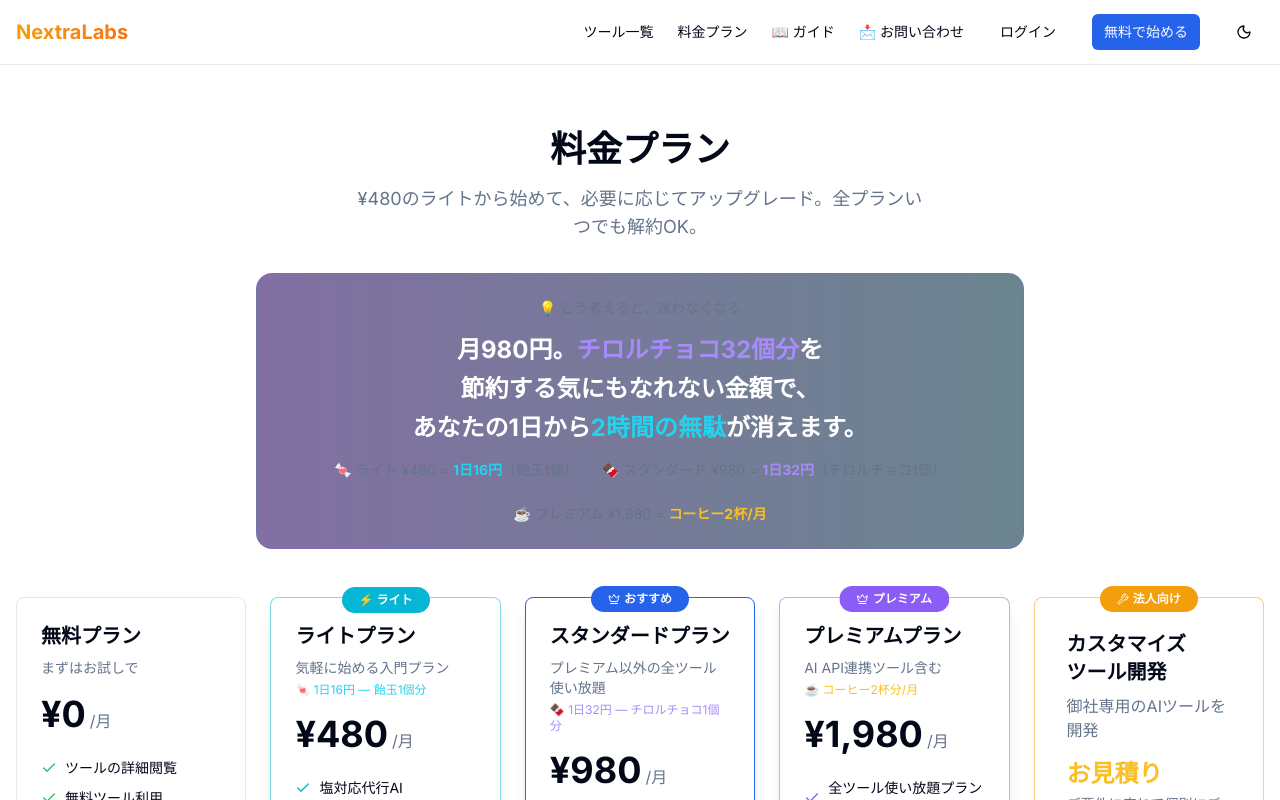
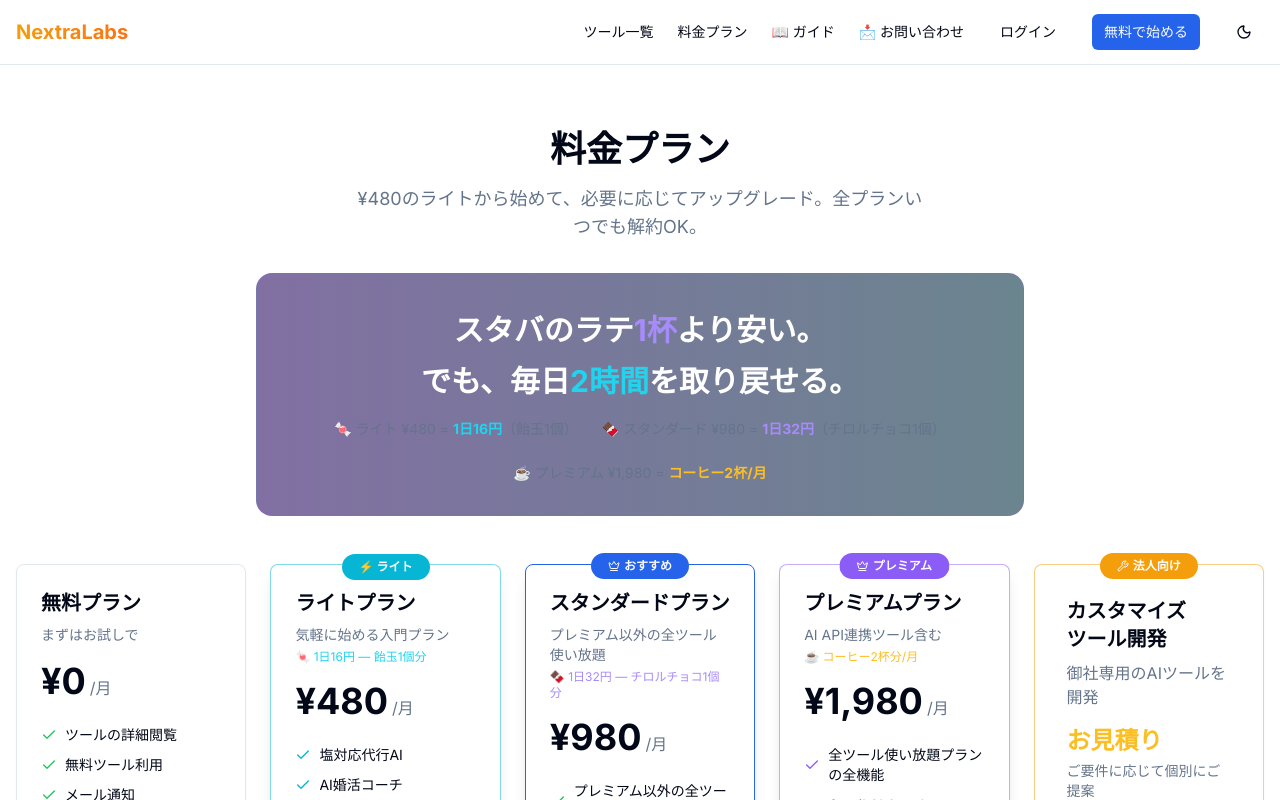
Before and after one commit to fyoneyone9-cyber/nextralabs-membership, a Next.js app: page /pricing in a window 1280 px wide. Shown: the top 800 px of the page. Built offline with nearby package versions, Linux system fonts and the light colour scheme; no server answers.

Commit message:
fix: コスト分解バナーを「スタバのラテ」コピーに変更

```diff
--- a/src/app/pricing/page.tsx
+++ b/src/app/pricing/page.tsx
@@ -81,17 +81,14 @@ export default function PricingPage() {
       </div>
 
       {/* コスト分解バナー */}
-      <div className="max-w-3xl mx-auto mb-12 rounded-2xl bg-gradient-to-r from-violet-950/60 to-cyan-950/60 border border-violet-500/30 p-6 text-center">
-        <p className="text-sm text-muted-foreground mb-3">💡 こう考えると、迷わなくなる</p>
-        <p className="text-2xl font-bold text-white leading-relaxed">
-          月980円。<span className="text-violet-400">チロルチョコ32個分</span>を
-          <br className="hidden sm:block" />
-          節約する気にもなれない金額で、
+      <div className="max-w-3xl mx-auto mb-12 rounded-2xl bg-gradient-to-r from-violet-950/60 to-cyan-950/60 border border-violet-500/30 p-8 text-center">
+        <p className="text-3xl font-bold text-white leading-relaxed mb-2">
+          スタバのラテ<span className="text-violet-400">1杯</span>より安い。
         </p>
-        <p className="text-2xl font-bold text-white mt-1">
-          あなたの1日から<span className="text-cyan-400">2時間の無駄</span>が消えます。
+        <p className="text-3xl font-bold text-white">
+          でも、毎日<span className="text-cyan-400">2時間</span>を取り戻せる。
         </p>
-        <div className="mt-4 flex flex-wrap justify-center gap-6 text-sm text-muted-foreground">
+        <div className="mt-5 flex flex-wrap justify-center gap-6 text-sm text-muted-foreground">
           <span>🍬 ライト ¥480 = <strong className="text-cyan-400">1日16円</strong>（飴玉1個）</span>
           <span>🍫 スタンダード ¥980 = <strong className="text-violet-400">1日32円</strong>（チロルチョコ1個）</span>
           <span>☕ プレミアム ¥1,980 = <strong className="text-amber-400">コーヒー2杯/月</strong></span>
```
